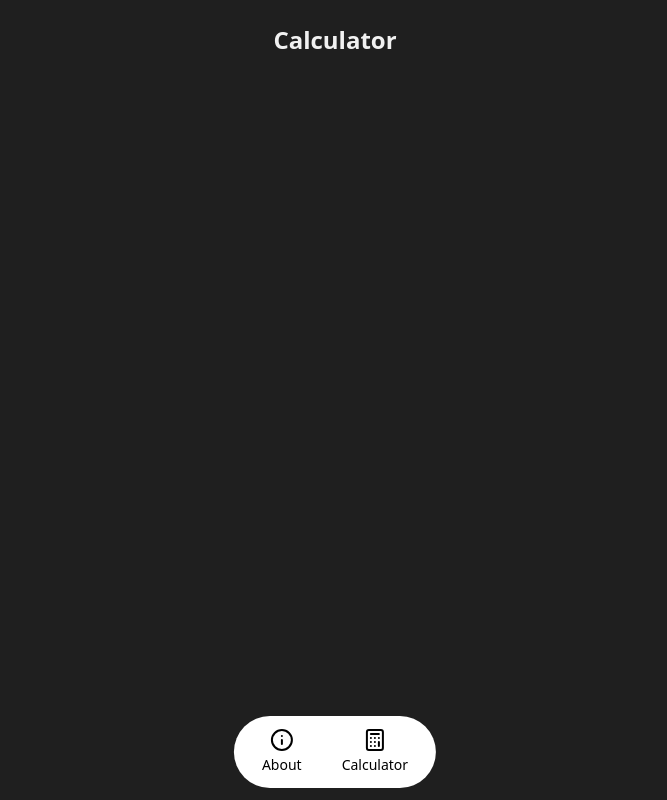
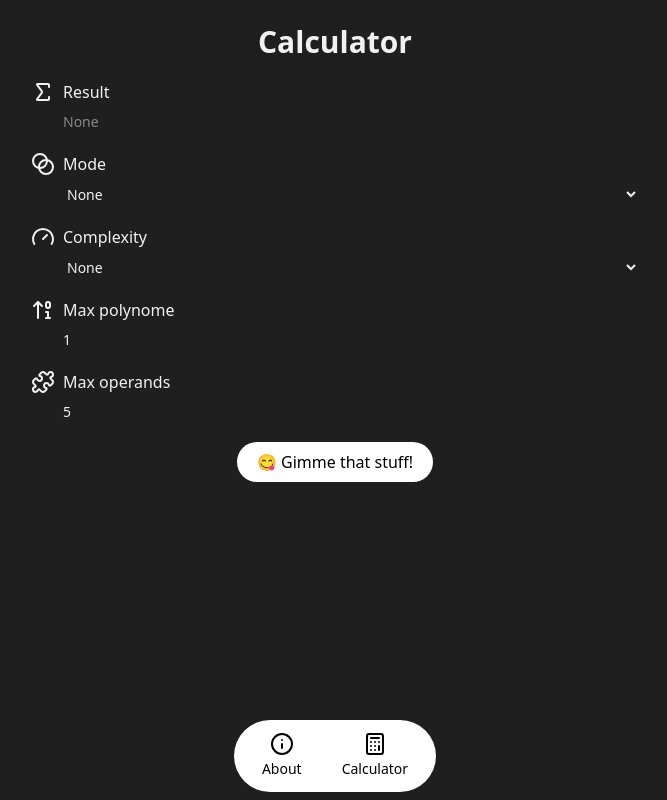
Before and after one commit to Michal-Dzurik/Reverse-calculator, a React (Vite) app: page /calculator in a window 1280 px wide. Shown: the whole page, without its empty margins (305-972 px from the left). Built offline with nearby package versions, Linux system fonts and the light colour scheme.

Commit message:
Form version 1

```diff
--- a/src/App.tsx
+++ b/src/App.tsx
@@ -9,12 +9,14 @@ function App() {
   return (
     <>
         <Navigation />
+        <div className='px-8 py-6 w-full'>
             <Routes>
                 <Route path="/" element={<About />} />
                 <Route path="/calculator" element={<Calculator />} />
                 <Route path="/404" element={<NotFound />} />
                 <Route path="*" element={<NotFound />} />
             </Routes>
+        </div>
     </>
   )
 }
--- /dev/null
+++ b/src/components/form/Input.tsx
@@ -0,0 +1,26 @@
+import {ChangeEvent, JSX} from "react";
+
+interface Props {
+    label: string;
+    icon: JSX.Element | JSX.Element[],
+    hint: string;
+    type: string;
+
+    max?: number;
+    min?: number;
+
+    onChange: (e: ChangeEvent<HTMLInputElement>) => void,
+    value: number | null,
+}
+
+export default function Input({label,icon,hint,max,min,value,type,onChange}: Props) {
+    return (
+        <div className="form-item">
+            <div className='label'>
+                {icon}
+                <span className='ml-2'>{label}</span>
+            </div>
+            <input className='input' max={max} min={min} type={type} value={value || ''} onChange={e => onChange(e)} placeholder={hint}/>
+        </div>
+    );
+}
--- /dev/null
+++ b/src/components/form/Select.tsx
@@ -0,0 +1,24 @@
+import {ChangeEvent, JSX} from "react";
+
+interface Props {
+    label: string;
+    icon: JSX.Element | JSX.Element[],
+    children: string | JSX.Element | JSX.Element[],
+
+    onChange: (e: ChangeEvent<HTMLSelectElement>) => void,
+    value: string,
+}
+
+export default function Select({label,icon,children,value,onChange}: Props) {
+    return (
+        <div className="form-item">
+            <div className='label'>
+                {icon}
+                <span className='ml-2'>{label}</span>
+            </div>
+            <select className="select" onChange={e => onChange(e)} value={value}>
+                {children}
+            </select>
+        </div>
+    );
+}
--- a/src/index.css
+++ b/src/index.css
@@ -7,11 +7,17 @@
 }
 @layer base {
     #root{
-        @apply w-full;
+        @apply w-full h-full flex flex-col items-center content-center;
     }
 
     body{
-        @apply bg-background-dark text-center flex flex-col items-center px-8 py-6 text-pragraph max-w-2xl min-h-screen mx-auto;
+        @apply bg-background-dark text-center text-pragraph max-w-2xl min-h-screen mx-auto pb-24;
+    }
+
+    input[type="number"]::-webkit-inner-spin-button,
+    input[type="number"]::-webkit-outer-spin-button {
+        -webkit-appearance: none;
+        margin: 0;
     }
 }
 
@@ -20,12 +26,32 @@
         @apply text-heading text-2xl font-bold text-center mb-2;
     }
 
+    .select, .input{
+        @apply py-2 pl-8 pe-9 block border-gray-200 text-sm disabled:opacity-50 disabled:pointer-events-none focus:outline-none rounded-full w-full;
+    }
+
+    .input{
+        @apply inline-block;
+    }
+
+    .label{
+        @apply flex flex-row items-center w-full;
+    }
+
+    .form-item{
+        @apply text-heading mb-3;
+    }
+
     nav{
-        @apply bg-white mb-2 px-2 inline-block rounded-full fixed bottom-1 left-1/2 -translate-x-1/2;
+        @apply bg-white px-2 inline-block rounded-full fixed bottom-2;
     }
 
     nav ul li{
         @apply inline-block px-5 py-1.5 my-1.5 rounded-full text-black bg-white transition-colors duration-400  hover:bg-gray-200;
     }
 
+    button[type='submit']{
+        @apply px-5 py-2 bg-white transition-colors duration-400 hover:bg-gray-200 text-black rounded-full cursor-pointer mx-auto;
+    }
+
 }
--- a/src/routes/Calculator.tsx
+++ b/src/routes/Calculator.tsx
@@ -1,8 +1,55 @@
+import {ArrowUp01, Blend, Gauge, Puzzle, Sigma} from "lucide-react";
+import {FormEvent, useState} from "react";
+import Select from "../components/form/Select.tsx";
+import Input from "../components/form/Input.tsx";
+
 export default function Calculator() {
+    const [complexity, setComplexity] = useState<string>('');
+    const [mode, setMode] = useState<string>('');
+
+    const [number, setNumber] = useState<number|null>(null);
+    const [maxOperands, setMaxOperands] = useState<number|null>(5);
+    const [maxPolynome, setMaxPolynome] = useState<number|null>(1);
+
+    const handleOnSubmit = function (event: FormEvent<HTMLFormElement>) {
+        event.preventDefault();
+    }
+
     return (
         <>
-            <h1 className='heading'>Calculator</h1>
+            <h1 className='heading text-3xl mb-5'>Calculator</h1>
+            <form onSubmit={handleOnSubmit}>
 
+                <Input label={"Result"} icon={<Sigma/>} hint={"None"} type={'number'} value={number} onChange={(e) => {
+                    setNumber(e.target.value.trim() !== '' ? parseInt(e.target.value, 10) : null);
+                }}/>
+
+                <Select label='Mode' icon={<Blend/>} value={mode} onChange={(e) => {
+                    setMode(e.target.value);
+                }}>
+                    <option selected>None</option>
+                    <option value='number'>Numbers only</option>
+                    <option value='quadratic'>Quadratic</option>
+                </Select>
+
+                <Select label='Complexity' icon={<Gauge/>} value={complexity} onChange={(e) => {
+                    setComplexity(e.target.value);
+                }}>
+                    <option selected>None</option>
+                    <option value='low'>Low</option>
+                    <option value='medium'>Medium</option>
+                    <option value='high'>High</option>
+                </Select>
+
+                <Input label={"Max polynome"} icon={<ArrowUp01/>} min={1} max={10} hint={""} type={'number'} value={maxPolynome} onChange={(e) => {
+                    setMaxPolynome(e.target.value.trim() !== '' ? parseInt(e.target.value, 10) : null);
+                }}/>
+
+                <Input label={"Max operands"} icon={<Puzzle/>} min={2} max={20} hint={""} type={'number'} value={maxOperands} onChange={(e) => {
+                    setMaxOperands(e.target.value.trim() !== '' ? parseInt(e.target.value, 10) : null);
+                }}/>
+                <button type="submit">😋 Gimme that stuff!</button>
+            </form>
         </>
     );
 }
--- /dev/null
+++ b/src/untils/form.ts
@@ -0,0 +1,3 @@
+export const getFormData = (): void => {
+
+};
```
Lines whose indentation alone changed are shown as unchanged.
